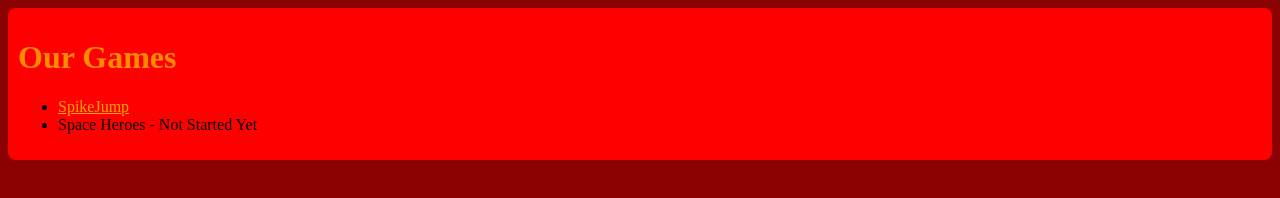
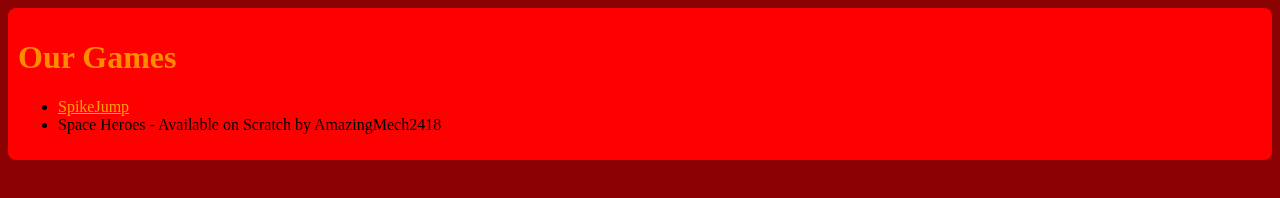
Before and after one commit to PomegranateGaming/PomegranateGaming.github.io, a plain HTML site: page games/index.html in a window 1280 px wide. Drawn offline with Linux system fonts and the light colour scheme.

Commit message:
Update index.html

```diff
--- a/games/index.html
+++ b/games/index.html
@@ -8,7 +8,7 @@
     <div><h1>Our Games</h1>
       <ul>
         <li><a href="/SpikeJump">SpikeJump</a></li>
-        <li>Space Heroes - Not Started Yet</li>
+        <li>Space Heroes - Available on Scratch by AmazingMech2418</li>
       </ul></div>
   </body>
 </html>
```
